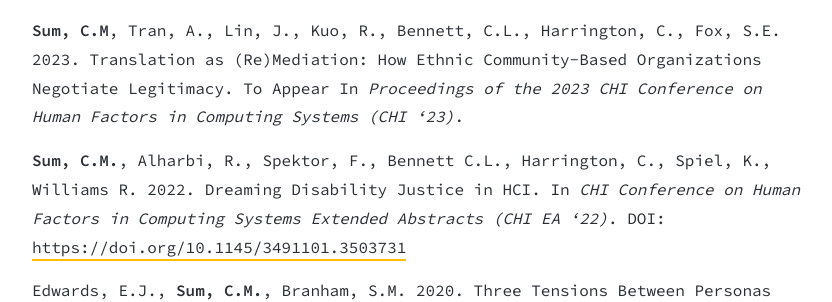
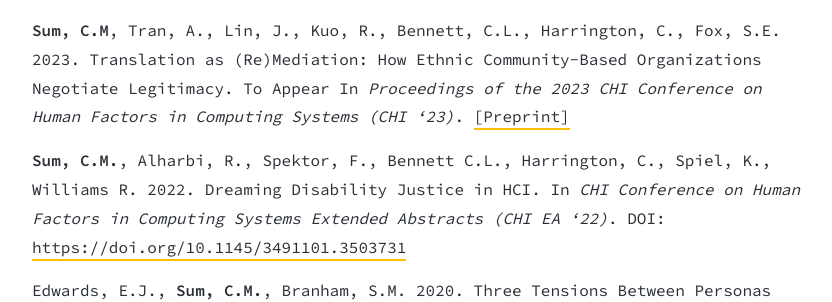
Before and after one commit to cella/cellaio, a Jekyll site: the page built from _pages/publications.md, in a window 1280 px wide. Shown: the part 214-516 px from the top of the page, without its empty margins (224-1056 px from the left). Built offline with Jekyll 4.4.1, drawn with Linux system fonts in a browser that asks for light colours; nearby versions of some CDN libraries.

Commit message:
Update publications.md

```diff
--- a/_pages/publications.md
+++ b/_pages/publications.md
@@ -2,7 +2,7 @@
 title: 'Publications'
 ---
 
-**Sum, C.M**, Tran, A., Lin, J., Kuo, R., Bennett, C.L., Harrington, C., Fox, S.E. 2023. Translation as (Re)Mediation: How Ethnic Community-Based Organizations Negotiate Legitimacy. To Appear In *Proceedings of the 2023 CHI Conference on Human Factors in Computing Systems (CHI '23)*.
+**Sum, C.M**, Tran, A., Lin, J., Kuo, R., Bennett, C.L., Harrington, C., Fox, S.E. 2023. Translation as (Re)Mediation: How Ethnic Community-Based Organizations Negotiate Legitimacy. To Appear In *Proceedings of the 2023 CHI Conference on Human Factors in Computing Systems (CHI '23)*. [[Preprint]](https://cella.io/assets/pdfs/Sum-et-al-CHI-2023-Translation-as-(Re)mediation.pdf)
 
 **Sum, C.M.**, Alharbi, R., Spektor, F., Bennett C.L., Harrington, C., Spiel, K., Williams R. 2022. Dreaming Disability Justice in HCI. In *CHI Conference on Human Factors in Computing Systems Extended Abstracts (CHI EA '22)*. DOI: [https://doi.org/10.1145/3491101.3503731](https://doi.org/10.1145/3491101.3503731)
 
```
